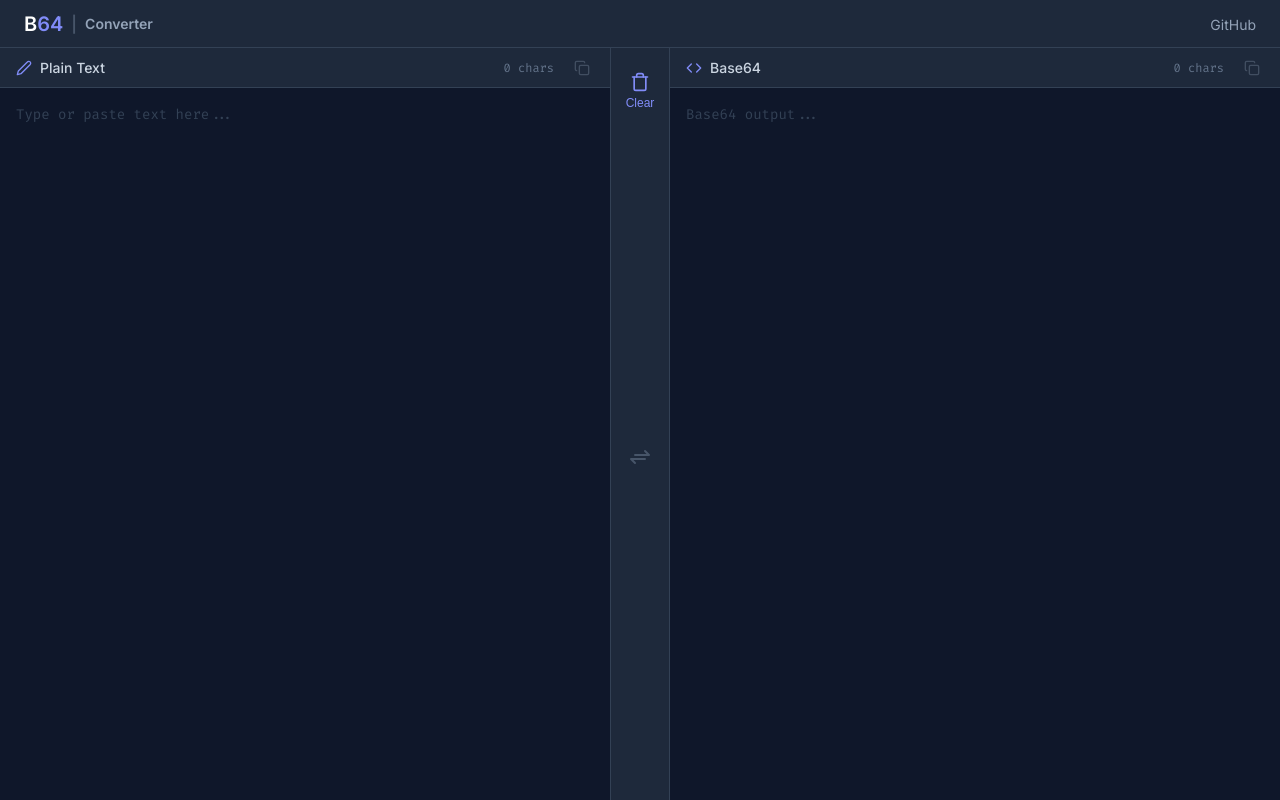
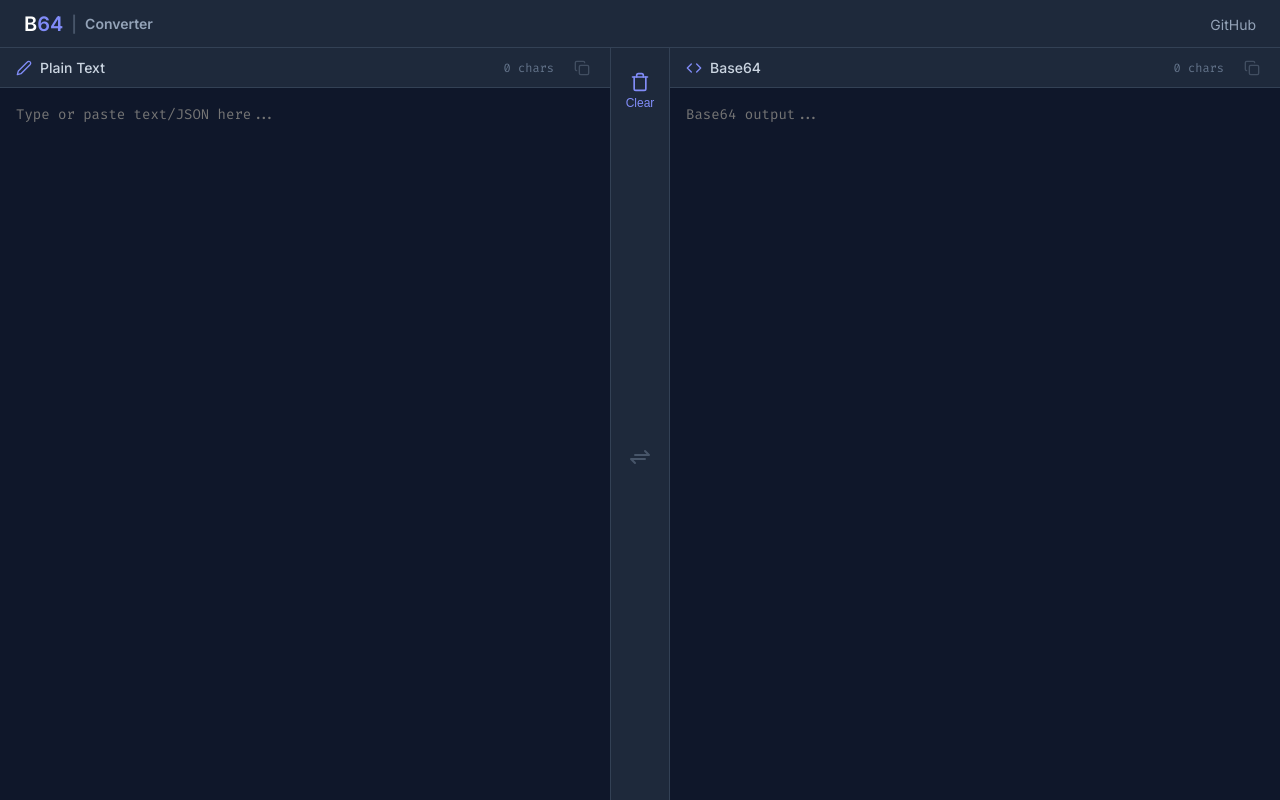
Before and after one commit to dmrtx/b64, a SvelteKit app: page / in a window 1280 px wide. Built offline with nearby package versions, Linux system fonts and the light colour scheme.

Commit message:
feat: Implement JSON detection and syntax highlighting for the text input field.

```diff
--- a/package.json
+++ b/package.json
@@ -16,9 +16,13 @@
 		"@sveltejs/adapter-cloudflare": "^7.2.4",
 		"@sveltejs/kit": "^2.49.1",
 		"@sveltejs/vite-plugin-svelte": "^6.2.1",
+		"@types/prismjs": "^1.26.5",
 		"svelte": "^5.45.6",
 		"svelte-check": "^4.3.4",
 		"typescript": "^5.9.3",
 		"vite": "^7.2.6"
+	},
+	"dependencies": {
+		"prismjs": "^1.30.0"
 	}
 }
--- a/src/routes/+page.svelte
+++ b/src/routes/+page.svelte
@@ -1,13 +1,55 @@
 <script lang="ts">
+    import Prism from "prismjs";
+    import "prismjs/components/prism-json";
+    import { onMount } from "svelte";
+
     let textInput = $state("");
     let b64Input = $state("");
     let textError = $state("");
     let b64Error = $state("");
     let textCopied = $state(false);
     let b64Copied = $state(false);
+    let isJson = $state(false);
+
+    let textEditor: HTMLTextAreaElement;
+    let textHighlight: HTMLElement;
+    let b64Editor: HTMLTextAreaElement;
+
+    function detectJson(text: string) {
+        if (!text.trim()) return false;
+        try {
+            JSON.parse(text);
+            return true;
+        } catch (e) {
+            return false;
+        }
+    }
+
+    function highlight(text: string, isJsonContent: boolean) {
+        if (!text) return "<br>";
+        if (isJsonContent) {
+            return Prism.highlight(text, Prism.languages.json, "json") + "<br>";
+        }
+        // Basic escaping for plain text to keep font metrics consistent with overlay
+        return (
+            text.replace(/[&<>"']/g, function (m) {
+                return (
+                    {
+                        "&": "&amp;",
+                        "<": "&lt;",
+                        ">": "&gt;",
+                        '"': "&quot;",
+                        "'": "&#039;",
+                    }[m] || m
+                );
+            }) + "<br>"
+        );
+    }
 
     function encodeToBase64() {
         textError = "";
+        isJson = detectJson(textInput);
+
         if (!textInput) {
             b64Input = "";
             return;
@@ -23,10 +65,12 @@
         b64Error = "";
         if (!b64Input) {
             textInput = "";
+            isJson = false;
             return;
         }
         try {
             textInput = decodeURIComponent(escape(atob(b64Input)));
+            isJson = detectJson(textInput);
         } catch (e) {
             b64Error = "Invalid Base64 string";
         }
@@ -52,6 +96,7 @@
         b64Input = "";
         textError = "";
         b64Error = "";
+        isJson = false;
     }
 
     function handleTextInput(e: Event) {
@@ -63,13 +108,20 @@
         b64Input = (e.target as HTMLTextAreaElement).value;
         decodeFromBase64();
     }
+
+    function syncScroll(source: HTMLTextAreaElement, target: HTMLElement) {
+        if (target) {
+            target.scrollTop = source.scrollTop;
+            target.scrollLeft = source.scrollLeft;
+        }
+    }
 </script>
 
 <svelte:head>
     <title>B64 Converter - Professional Tool</title>
     <meta
         name="description"
-        content="Professional Base64 converter. Split-view interface, real-time conversion, handles large files."
+        content="Professional Base64 converter. Split-view interface, real-time conversion, JSON syntax highlighting."
     />
     <link
         href="https://fonts.googleapis.com/css2?family=Inter:wght@400;500;600;700&family=Fira+Code&display=swap"
@@ -114,6 +166,9 @@
                         />
                     </svg>
                     <span>Plain Text</span>
+                    {#if isJson}
+                        <span class="badge">JSON</span>
+                    {/if}
                 </div>
                 <div class="toolbar-actions">
                     <span class="stats">{textInput.length} chars</span>
@@ -166,12 +221,19 @@
                     </button>
                 </div>
             </div>
-            <div class="editor-wrapper">
+            <div class="editor-wrapper with-overlay">
+                <pre aria-hidden="true" bind:this={textHighlight}><code
+                        class="language-json"
+                        >{@html highlight(textInput, isJson)}</code
+                    ></pre>
                 <textarea
+                    bind:this={textEditor}
                     value={textInput}
                     oninput={handleTextInput}
-                    placeholder="Type or paste text here..."
+                    onscroll={() => syncScroll(textEditor, textHighlight)}
+                    placeholder="Type or paste text/JSON here..."
                     class:has-error={textError}
+                    spellcheck="false"
                 ></textarea>
                 {#if textError}
                     <div class="error-toast">{textError}</div>
@@ -295,10 +357,12 @@
             </div>
             <div class="editor-wrapper">
                 <textarea
+                    bind:this={b64Editor}
                     value={b64Input}
                     oninput={handleB64Input}
                     placeholder="Base64 output..."
                     class:has-error={b64Error}
+                    spellcheck="false"
                 ></textarea>
                 {#if b64Error}
                     <div class="error-toast">{b64Error}</div>
@@ -421,6 +485,16 @@
         color: #818cf8;
     }
 
+    .badge {
+        background: rgba(129, 140, 248, 0.2);
+        color: #818cf8;
+        font-size: 0.65rem;
+        padding: 2px 6px;
+        border-radius: 4px;
+        font-weight: 600;
+        letter-spacing: 0.05em;
+    }
+
     .toolbar-actions {
         display: flex;
         align-items: center;
@@ -466,35 +540,73 @@
         overflow: hidden;
     }
 
-    textarea {
+    /* Common styles for editor and highlight overlay */
+    textarea,
+    pre {
         width: 100%;
         height: 100%;
-        background: #0f172a;
+        margin: 0;
+        padding: 1rem;
         border: none;
-        color: #e2e8f0;
+        box-sizing: border-box;
         font-family: "Fira Code", "Monaco", monospace;
         font-size: 14px;
         line-height: 1.6;
-        padding: 1rem;
+        tab-size: 2;
+        white-space: pre-wrap;
+        word-break: break-all;
+        overflow: auto;
+    }
+
+    .editor-wrapper.with-overlay textarea {
+        color: transparent;
+        caret-color: #fff;
+        z-index: 2;
+    }
+
+    .editor-wrapper.with-overlay pre {
+        display: block;
+        position: absolute;
+        top: 0;
+        left: 0;
+        background: #0f172a;
+        color: #e2e8f0;
+        pointer-events: none;
+        z-index: 1;
+    }
+
+    /* Default textarea state (no overlay) */
+    textarea {
+        position: absolute;
+        top: 0;
+        left: 0;
+        background: transparent;
+        color: #e2e8f0; /* Visible by default */
+        caret-color: #fff;
         resize: none;
         outline: none;
+        z-index: 2;
     }
 
-    textarea::placeholder {
-        color: #334155;
+    /* Default pre state (hidden when no overlay) */
+    pre {
+        display: none;
     }
 
     /* Scrollbar styling */
-    textarea::-webkit-scrollbar {
+    textarea::-webkit-scrollbar,
+    pre::-webkit-scrollbar {
         width: 10px;
         height: 10px;
     }
 
-    textarea::-webkit-scrollbar-track {
+    textarea::-webkit-scrollbar-track,
+    pre::-webkit-scrollbar-track {
         background: #0f172a;
     }
 
-    textarea::-webkit-scrollbar-thumb {
+    textarea::-webkit-scrollbar-thumb,
+    pre::-webkit-scrollbar-thumb {
         background: #334155;
         border-radius: 5px;
         border: 2px solid #0f172a;
@@ -515,6 +627,7 @@
         font-size: 0.875rem;
         backdrop-filter: blur(4px);
         animation: slideUp 0.3s ease;
+        z-index: 10;
     }
 
     @keyframes slideUp {
@@ -603,4 +716,41 @@
             height: 50%;
         }
     }
+
+    /* PrismJS Theme Overrides */
+    :global(code[class*="language-"]),
+    :global(pre[class*="language-"]) {
+        text-shadow: none !important;
+        font-family: "Fira Code", "Monaco", monospace !important;
+        font-size: 14px !important;
+        line-height: 1.6 !important;
+    }
+
+    :global(.token.comment),
+    :global(.token.prolog),
+    :global(.token.doctype),
+    :global(.token.cdata) {
+        color: #64748b;
+    }
+
+    :global(.token.punctuation) {
+        color: #94a3b8;
+    }
+
+    :global(.token.property) {
+        color: #7dd3fc;
+    }
+
+    :global(.token.string) {
+        color: #86efac;
+    }
+
+    :global(.token.number),
+    :global(.token.boolean) {
+        color: #fca5a5;
+    }
+
+    :global(.token.operator) {
+        color: #cbd5e1;
+    }
 </style>
```
Also changed, not shown: 1 other file (tests, documents, lock files or other folders).
